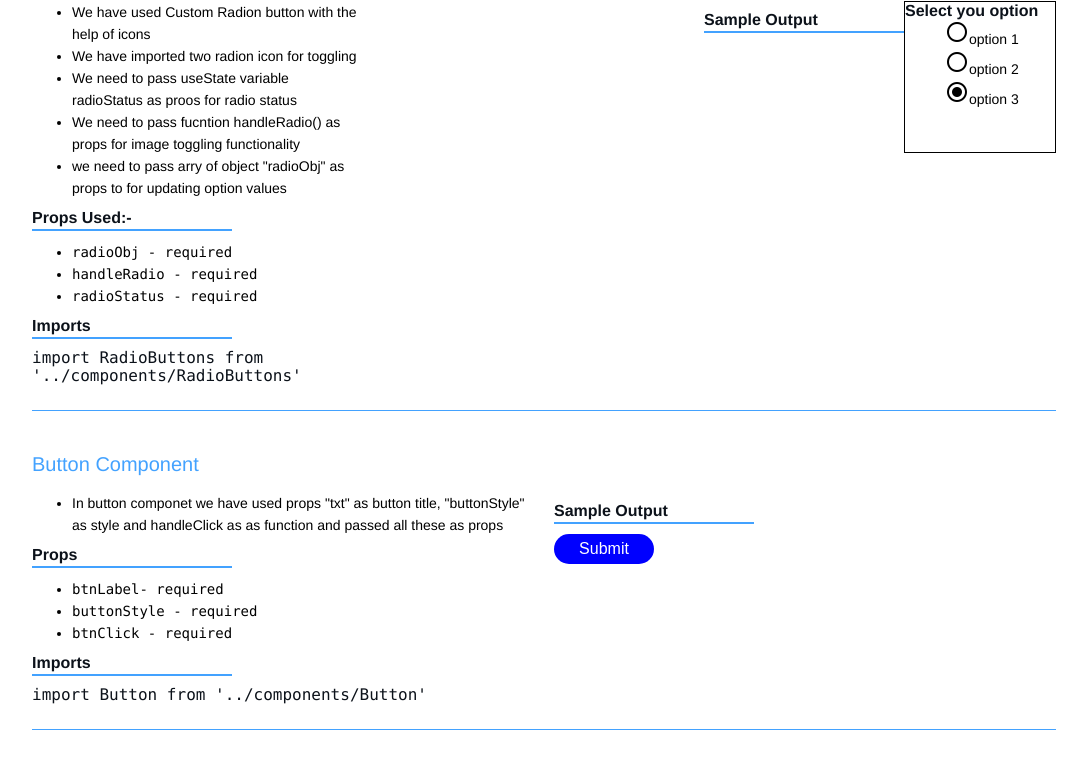
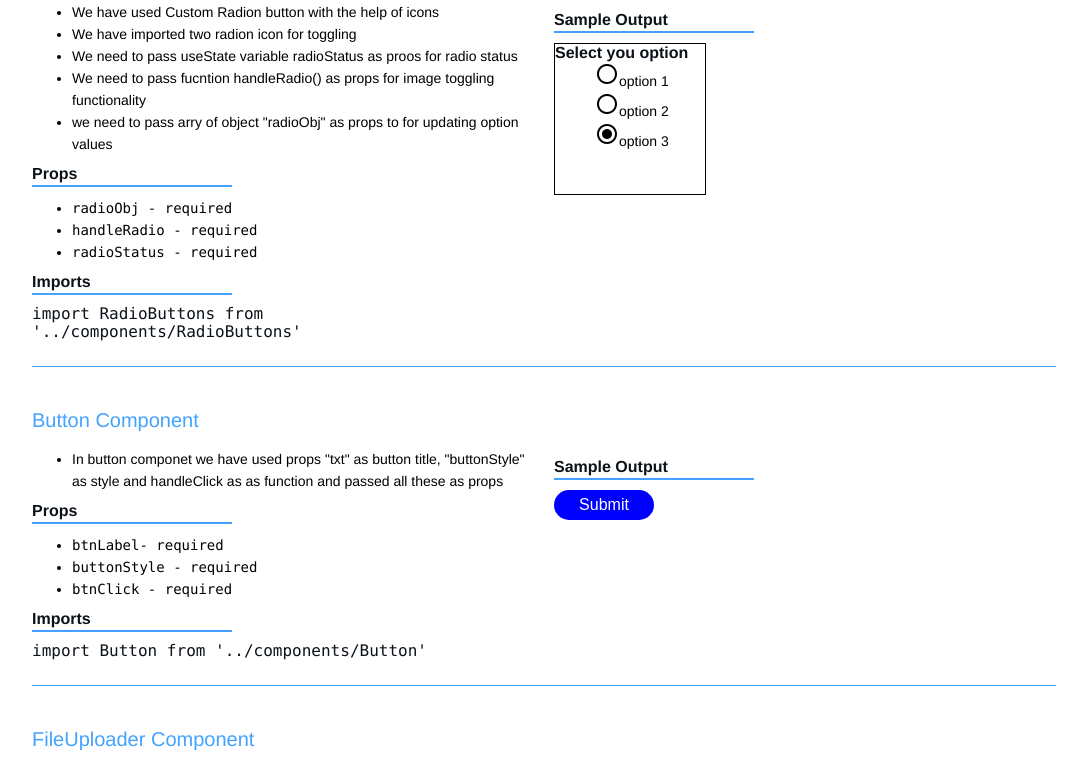
Before and after one commit to Sumit2406/floatrweb, a React (Create React App) app: page /description in a window 1280 px wide. Shown: the part 1111-1881 px from the top of the page, without its empty margins (96-1183 px from the left). Built offline with nearby package versions, Linux system fonts and the light colour scheme.

Commit message:
Changes done in CSS

```diff
--- a/src/screens/Description.js
+++ b/src/screens/Description.js
@@ -151,7 +151,7 @@ export default function Description() {
                   image2={image2}
                   input-type="text"
                   handleInputChange={handleInputChange}
-                  value={textInput}
+                  value={textInput || ''}
                 />
               </div>
             </div>
@@ -178,6 +178,7 @@ export default function Description() {
                 <ul>
                          <li>handleOnDivChange - required</li>
                   <li>isChecked - required</li>
+
      </ul>
               </code>
               <p className="subtitle">Imports</p>
@@ -188,7 +189,8 @@ export default function Description() {
             <div className="rightblock">
               <p className="subtitle">Sample Output</p>
               <div>
-              <Checkbox chkHableClick={chkHableClick} isChecked={isChecked} />         </div>
+              <Checkbox chkHableClick={chkHableClick} isChecked={isChecked} />
+       </div>
             </div>
           </div>
         </div>
@@ -213,9 +215,9 @@ export default function Description() {
                 <li>
                   we need to pass arry of object "radioObj" as props to for
                   updating option values{" "}
-                </li>{" "}
+                </li>
   </ul>
-              <p className="subtitle">Props Used:-</p>
+              <p className="subtitle">Props</p>
               <code>
                 <ul>
        <li>radioObj - required</li>
@@ -228,7 +230,7 @@ export default function Description() {
                 <p>import RadioButtons from '../components/RadioButtons'</p>
               </code>
             </div>
-            <div className="rightblock"></div>
+            <div className="rightblock">
               <p className="subtitle">Sample Output</p>
               <div>
               <RadioButtons
@@ -236,6 +238,7 @@ export default function Description() {
                 handleRadio={handleRadio}
                 radioStatus={radioStatus}
               />
+       </div>
             </div>
           </div>
         </div>
```
Lines whose indentation alone changed are shown as unchanged.
